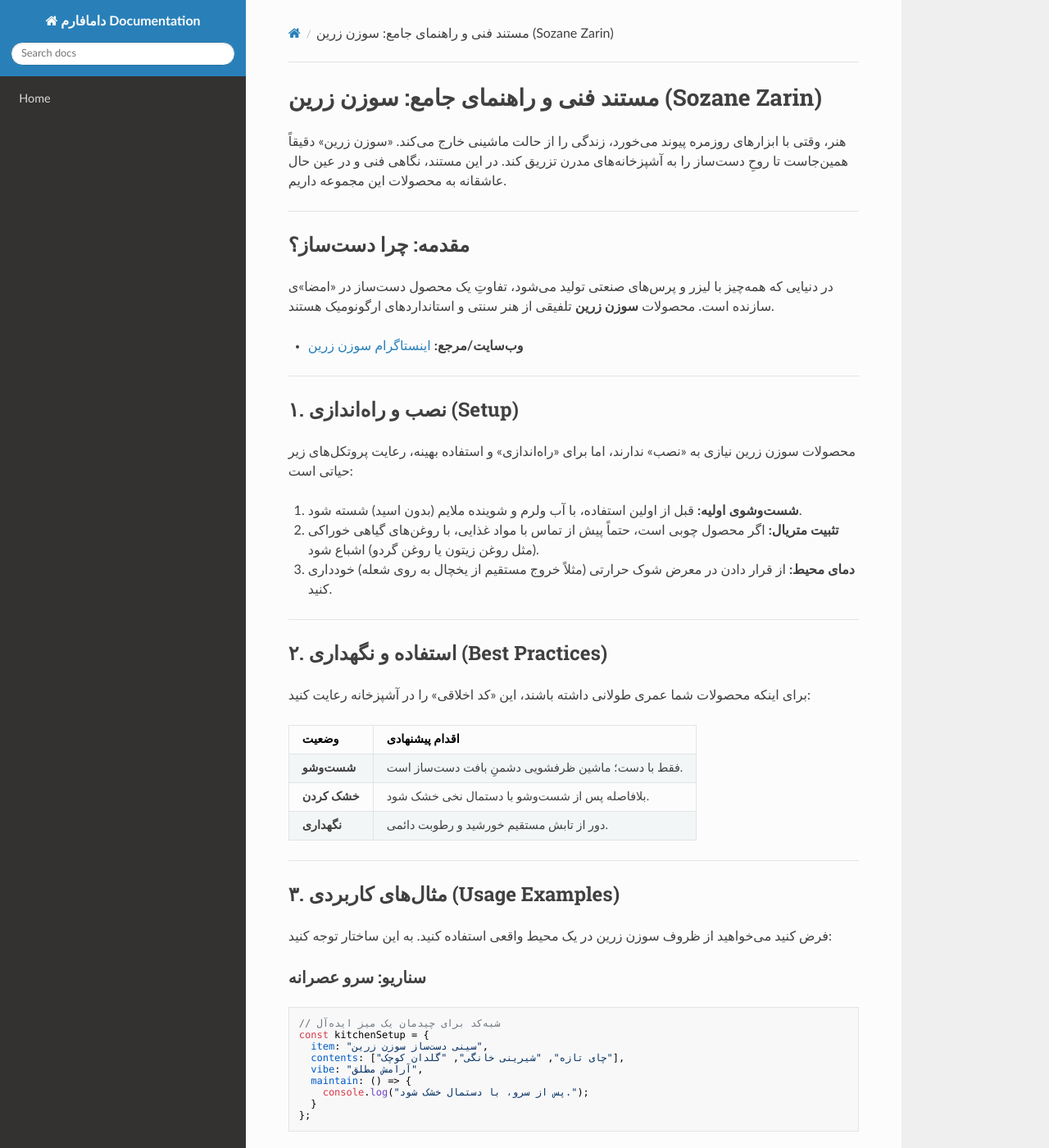
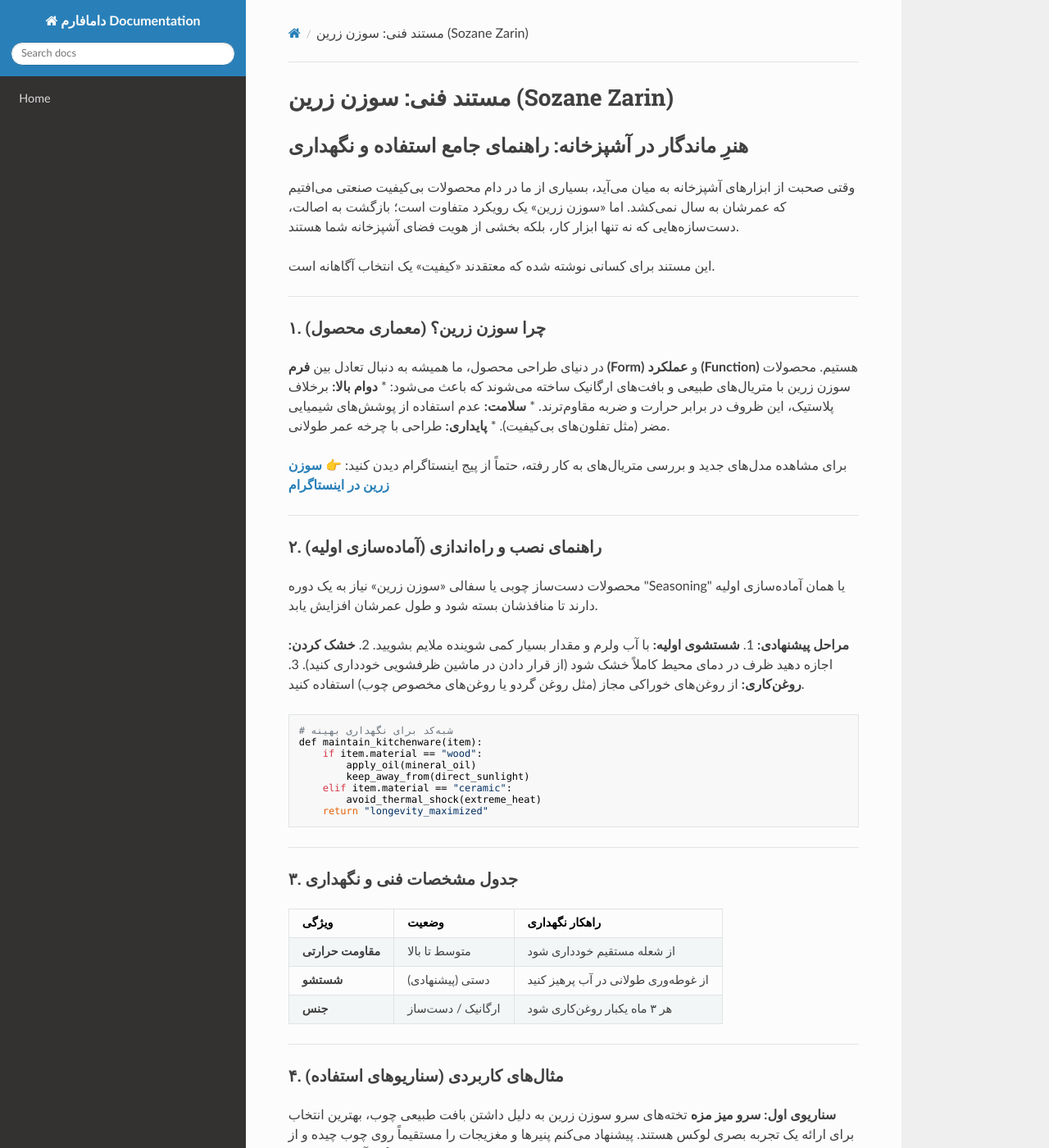
Before and after one commit to sahandsahabi553-prog/terraform-google-semantic-docs, an MkDocs documentation site: the page built from docs/سوزن-زرین.md, in a window 1280 px wide and 1400 px high. Shown: the whole window at 82% size. Built offline with MkDocs 1.6.1, drawn with Linux system fonts in a browser that asks for light colours; nearby versions of some CDN libraries; some of the changed text lies outside the part shown.

Commit message:
Doc: سوزن زرین

````diff
--- a/docs/سوزن-زرین.md
+++ b/docs/سوزن-زرین.md
@@ -1,73 +1,75 @@
-# مستند فنی و راهنمای جامع: سوزن زرین (Sozane Zarin)
+# مستند فنی: سوزن زرین (Sozane Zarin)
+## هنرِ ماندگار در آشپزخانه: راهنمای جامع استفاده و نگهداری
 
-هنر، وقتی با ابزارهای روزمره پیوند می‌خورد، زندگی را از حالت ماشینی خارج می‌کند. «سوزن زرین» دقیقاً همین‌جاست تا روحِ دست‌ساز را به آشپزخانه‌های مدرن تزریق کند. در این مستند، نگاهی فنی و در عین حال عاشقانه به محصولات این مجموعه داریم.
+وقتی صحبت از ابزارهای آشپزخانه به میان می‌آید، بسیاری از ما در دام محصولات بی‌کیفیت صنعتی می‌افتیم که عمرشان به سال نمی‌کشد. اما «سوزن زرین» یک رویکرد متفاوت است؛ بازگشت به اصالت، دست‌سازه‌هایی که نه تنها ابزار کار، بلکه بخشی از هویت فضای آشپزخانه شما هستند.
+
+این مستند برای کسانی نوشته شده که معتقدند «کیفیت» یک انتخاب آگاهانه است.
 
 ---
 
-## مقدمه: چرا دست‌ساز؟
-در دنیایی که همه‌چیز با لیزر و پرس‌های صنعتی تولید می‌شود، تفاوتِ یک محصول دست‌ساز در «امضا»ی سازنده است. محصولات **سوزن زرین** تلفیقی از هنر سنتی و استانداردهای ارگونومیک هستند.
+### ۱. چرا سوزن زرین؟ (معماری محصول)
+در دنیای طراحی محصول، ما همیشه به دنبال تعادل بین **فرم (Form)** و **عملکرد (Function)** هستیم. محصولات سوزن زرین با متریال‌های طبیعی و بافت‌های ارگانیک ساخته می‌شوند که باعث می‌شود:
+*   **دوام بالا:** برخلاف پلاستیک، این ظروف در برابر حرارت و ضربه مقاوم‌ترند.
+*   **سلامت:** عدم استفاده از پوشش‌های شیمیایی مضر (مثل تفلون‌های بی‌کیفیت).
+*   **پایداری:** طراحی با چرخه عمر طولانی.
 
-*   **وب‌سایت/مرجع:** [اینستاگرام سوزن زرین](https://www.instagram.com/sozane.zarin?igsh=MW5ndzFqYjBmYnFrNQ==)
+برای مشاهده مدل‌های جدید و بررسی متریال‌های به کار رفته، حتماً از پیج اینستاگرام دیدن کنید:
+👉 [**سوزن زرین در اینستاگرام**](https://www.instagram.com/sozane.zarin?igsh=MW5ndzFqYjBmYnFrNQ==)
 
 ---
 
-## ۱. نصب و راه‌اندازی (Setup)
-محصولات سوزن زرین نیازی به «نصب» ندارند، اما برای «راه‌اندازی» و استفاده بهینه، رعایت پروتکل‌های زیر حیاتی است:
+### ۲. راهنمای نصب و راه‌اندازی (آماده‌سازی اولیه)
+محصولات دست‌ساز چوبی یا سفالی «سوزن زرین» نیاز به یک دوره "Seasoning" یا همان آماده‌سازی اولیه دارند تا منافذشان بسته شود و طول عمرشان افزایش یابد.
 
-1.  **شست‌وشوی اولیه:** قبل از اولین استفاده، با آب ولرم و شوینده ملایم (بدون اسید) شسته شود.
-2.  **تثبیت متریال:** اگر محصول چوبی است، حتماً پیش از تماس با مواد غذایی، با روغن‌های گیاهی خوراکی (مثل روغن زیتون یا روغن گردو) اشباع شود.
-3.  **دمای محیط:** از قرار دادن در معرض شوک حرارتی (مثلاً خروج مستقیم از یخچال به روی شعله) خودداری کنید.
+**مراحل پیشنهادی:**
+1.  **شستشوی اولیه:** با آب ولرم و مقدار بسیار کمی شوینده ملایم بشویید.
+2.  **خشک کردن:** اجازه دهید ظرف در دمای محیط کاملاً خشک شود (از قرار دادن در ماشین ظرفشویی خودداری کنید).
+3.  **روغن‌کاری:** از روغن‌های خوراکی مجاز (مثل روغن گردو یا روغن‌های مخصوص چوب) استفاده کنید.
 
----
-
-## ۲. استفاده و نگهداری (Best Practices)
-
-برای اینکه محصولات شما عمری طولانی داشته باشند، این «کد اخلاقی» را در آشپزخانه رعایت کنید:
-
-| وضعیت | اقدام پیشنهادی |
-| :--- | :--- |
-| **شست‌وشو** | فقط با دست؛ ماشین ظرفشویی دشمنِ بافت دست‌ساز است. |
-| **خشک کردن** | بلافاصله پس از شست‌وشو با دستمال نخی خشک شود. |
-| **نگهداری** | دور از تابش مستقیم خورشید و رطوبت دائمی. |
-
----
-
-## ۳. مثال‌های کاربردی (Usage Examples)
-
-فرض کنید می‌خواهید از ظروف سوزن زرین در یک محیط واقعی استفاده کنید. به این ساختار توجه کنید:
-
-### سناریو: سرو عصرانه
-```javascript
-// شبه‌کد برای چیدمان یک میز ایده‌آل
-const kitchenSetup = {
-  item: "سینی دست‌ساز سوزن زرین",
-  contents: ["چای تازه", "شیرینی خانگی", "گلدان کوچک"],
-  vibe: "آرامش مطلق",
-  maintain: () => {
-    console.log("پس از سرو، با دستمال خشک شود.");
-  }
-};
+```bash
+# شبه‌کد برای نگهداری بهینه
+def maintain_kitchenware(item):
+    if item.material == "wood":
+        apply_oil(mineral_oil)
+        keep_away_from(direct_sunlight)
+    elif item.material == "ceramic":
+        avoid_thermal_shock(extreme_heat)
+    return "longevity_maximized"
 ```
 
 ---
 
-## ۴. پرسش‌های متداول (FAQ)
+### ۳. جدول مشخصات فنی و نگهداری
 
-**س: آیا رنگ محصولات سوزن زرین با شست‌وشو از بین می‌رود؟**
-پاسخ: خیر، در محصولات چوبی از روغن‌های گیاهی استفاده شده که جذب بافت چوب می‌شوند. در صورت کمرنگ شدن، با یک لایه روغن خوراکی دوباره مثل روز اول می‌درخشند.
-
-**س: آیا این ظروف برای سرو غذای داغ مناسب هستند؟**
-پاسخ: بله، این محصولات برای استفاده روزمره طراحی شده‌اند، اما توصیه می‌کنیم از قرار دادن ظروف خالی روی شعله مستقیم خودداری کنید.
-
-**س: چگونه می‌توانم سفارش اختصاصی ثبت کنم؟**
-پاسخ: بهترین راه، پیام مستقیم (DM) در صفحه اینستاگرام آن‌هاست. تیم سوزن زرین معمولاً برای پروژه‌های سفارشی، انعطاف بالایی دارند.
+| ویژگی | وضعیت | راهکار نگهداری |
+| :--- | :--- | :--- |
+| **مقاومت حرارتی** | متوسط تا بالا | از شعله مستقیم خودداری شود |
+| **شستشو** | دستی (پیشنهادی) | از غوطه‌وری طولانی در آب پرهیز کنید |
+| **جنس** | ارگانیک / دست‌ساز | هر ۳ ماه یکبار روغن‌کاری شود |
 
 ---
 
-## سخن پایانی
-سوزن زرین فقط یک برند نیست؛ یک سبک زندگی است. هر بار که دسته‌ای از این ظروف را لمس می‌کنید، در واقع دارید با هنرِ دست یک هنرمند ارتباط برقرار می‌کنید. این چیزی است که هیچ کارخانه تولید انبوهی نمی‌تواند به شما بفروشد.
+### ۴. مثال‌های کاربردی (سناریوهای استفاده)
 
-> *"کیفیت، در جزئیاتی است که چشم‌های غیرمسلح نمی‌بینند، اما دست‌ها کاملاً حس می‌کنند."*
+**سناریوی اول: سرو میز مزه**
+تخته‌های سرو سوزن زرین به دلیل داشتن بافت طبیعی چوب، بهترین انتخاب برای ارائه یک تجربه بصری لوکس هستند. پیشنهاد می‌کنم پنیرها و مغزیجات را مستقیماً روی چوب چیده و از کنتراست رنگی آن‌ها لذت ببرید.
+
+**سناریوی دوم: پخت و پز روزمره**
+قاشق‌ها و کفگیرهای چوبی دست‌ساز، برخلاف همتایان فلزی، هیچ‌گاه به ظروف نچسب شما آسیب نمی‌زنند. این یک «بهینه‌سازی» برای حفظ سلامت سایر ظروف آشپزخانه شماست.
 
 ---
-*توسعه و مستندسازی توسط: [تیم فنی/هنری شما]*
+
+### ۵. سوالات متداول (FAQ)
+
+**س: آیا می‌توانم ظروف چوبی را در ماشین ظرفشویی بگذارم؟**
+ج: به هیچ وجه. حرارت بالا و مواد شوینده قوی باعث ترک خوردن و از بین رفتن بافت طبیعی چوب می‌شود. همیشه دستی بشویید.
+
+**س: چطور متوجه شوم زمان روغن‌کاری مجدد رسیده است؟**
+ج: هر وقت احساس کردید ظاهر چوب کدر شده یا رنگش روشن‌تر از روز اول به نظر می‌رسد، یعنی منافذ آن تشنه روغن هستند.
+
+**س: آیا محصولات سوزن زرین ضمانت دارند؟**
+ج: اصالت و کیفیت دست‌سازه‌های این مجموعه تضمین‌کننده دوام آن‌هاست. برای جزئیات بیشتر در مورد نحوه سفارش‌گذاری، حتماً از طریق دایرکت پیج اینستاگرام با تیم آن‌ها در ارتباط باشید.
+
+---
+
+> **نکته فنی:** هیچ‌گاه کمال را فدای سرعت نکنید. محصولات دست‌ساز سوزن زرین حاصل صبر و دقت هستند؛ با آن‌ها به همین شکل رفتار کنید تا سال‌ها در آشپزخانه شما بدرخشند.
````
